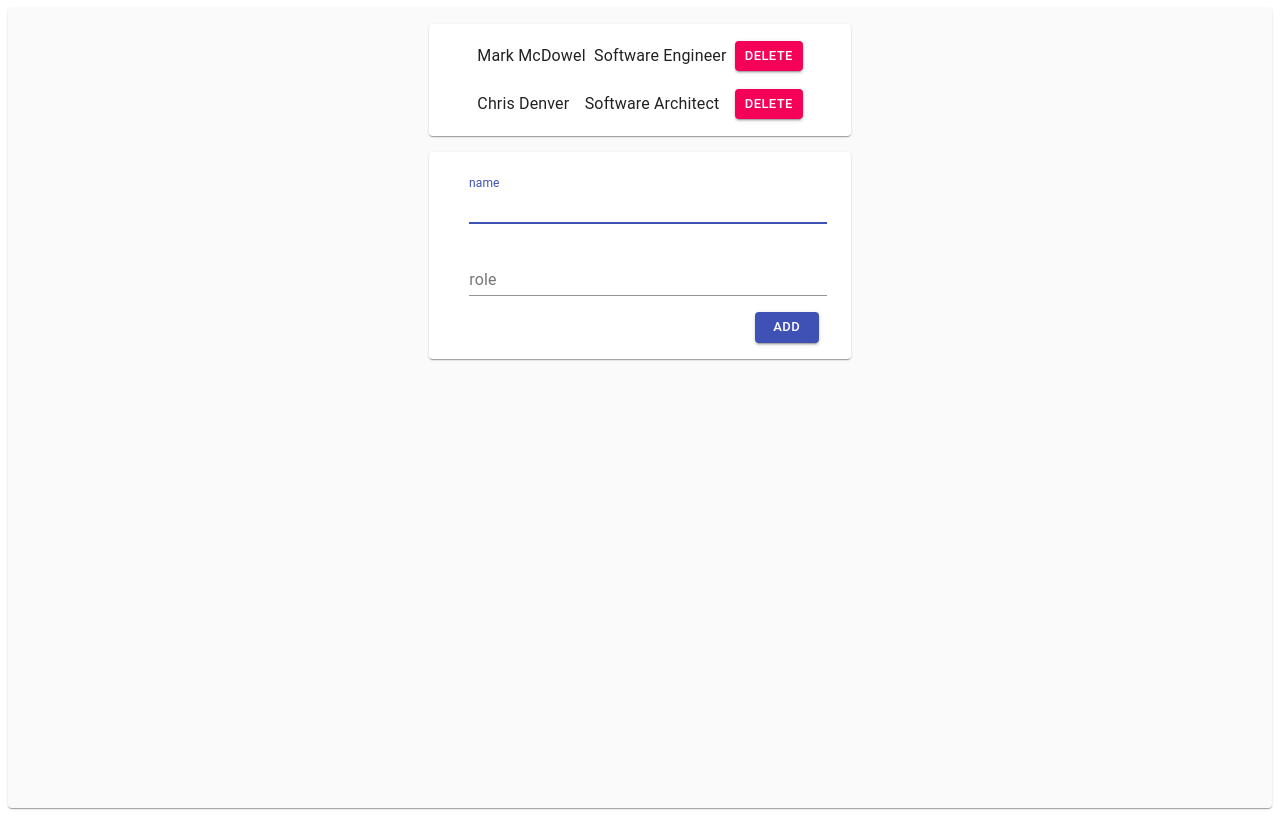
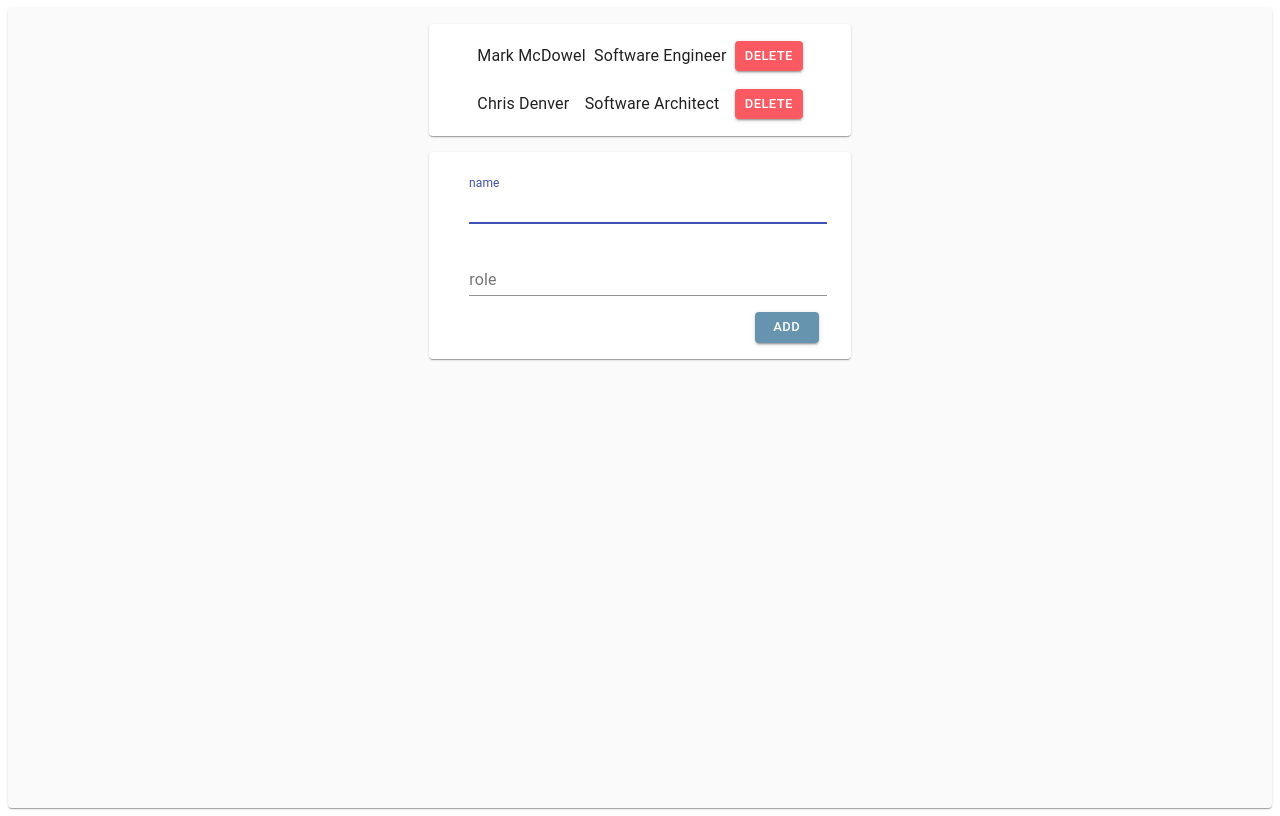
Before and after one commit to pedroarvellos/employee-list-hooks, a React (Create React App) app: page / in a window 1280 px wide. Built offline with nearby package versions, Linux system fonts and the light colour scheme.

Commit message:
Adjust CSS

```diff
--- a/src/App.js
+++ b/src/App.js
@@ -21,8 +21,8 @@ const App = () => {
     setEmployeesList(employeesList.concat(employee))
   }
 
-  const deleteEmployee = employee => {
-
+  const deleteEmployee = employeeId => {
+    setEmployeesList(employeesList.filter(employee => employee.id !== employeeId))
   }
 
   return (
@@ -36,7 +36,7 @@ const App = () => {
     >
       <Grid container justify='center'>
         <Grid item xs={11} md={8} lg={4}>
-          <EmployeeList employees={employeesList}></EmployeeList>
+          <EmployeeList employees={employeesList} deleteEmployee={deleteEmployee}></EmployeeList>
           <EmployeeForm addEmployee={addEmployee}></EmployeeForm>
         </Grid>
       </Grid>
--- a/src/Employee/EmployeeForm.js
+++ b/src/Employee/EmployeeForm.js
@@ -40,7 +40,7 @@ const EmployeeForm = ({ addEmployee }) => {
                 />
                 <br />
                 <Box display='flex' p={1} justifyContent='flex-end'>
-                    <Button type='submit' size='small' variant='contained' color='primary'> Add </Button>
+                    <Button type='submit' size='small' variant='contained' style={{ backgroundColor: '#6693AE', color: 'white'}}> Add </Button>
                 </Box>
             </form>
         </Paper>
--- a/src/Employee/EmployeeList.js
+++ b/src/Employee/EmployeeList.js
@@ -1,7 +1,7 @@
 import React from 'react'
 import { Paper, List, ListItem, ListItemText, ListItemIcon, Button } from '@material-ui/core'
 
-const EmployeeList = ({ employees }) => {
+const EmployeeList = ({ employees, deleteEmployee }) => {
     return (
         <Paper style={{ margin: '1em 0', padding: '0 2em' }}>
             <List>
@@ -10,7 +10,7 @@ const EmployeeList = ({ employees }) => {
                         <ListItemText key={employee.name}>{employee.name}</ListItemText>
                         <ListItemText key={employee.role}>{employee.role}</ListItemText>
                         <ListItemIcon>
-                            <Button onClick={e => console.log(employee.name)} size='small' variant='contained' color='secondary'> delete </Button>
+                            <Button onClick={() => deleteEmployee(employee.id)} size='small' variant='contained' style={{ backgroundColor: '#FB5A62', color: 'white'}}> delete </Button>
                         </ListItemIcon>
                     </ListItem>
                 ))}
```
